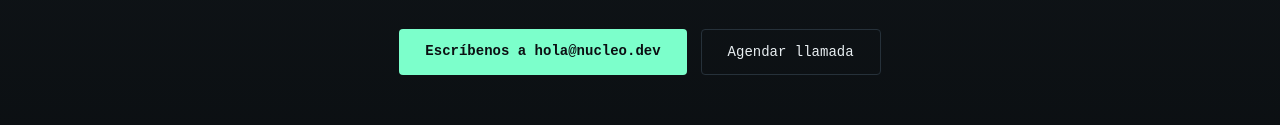
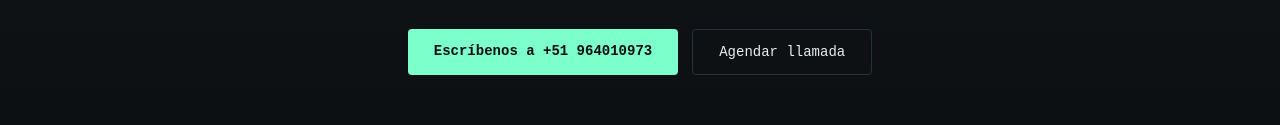
Before and after one commit to FabriAlekz/portafolio, a plain HTML site: page index.html in a window 1280 px wide. Shown: the part 4182-4307 px from the top of the page. Drawn offline with Linux system fonts and the light colour scheme.

Commit message:
Update index.html

```diff
--- a/index.html
+++ b/index.html
@@ -202,7 +202,7 @@
     <h2>¿Listo para llevar tu app a producción?</h2>
     <p>Cuéntanos qué estás construyendo y en qué plataformas. Respondemos en menos de 24 horas con una propuesta inicial.</p>
     <div class="hero-ctas" style="justify-content:center;">
-      <a href="mailto:hola@nucleo.dev" class="btn-primary">Escríbenos a hola@nucleo.dev</a>
+      <a href="mailto:hola@nucleo.dev" class="btn-primary">Escríbenos a +51 964010973</a>
       <a href="#" class="btn-secondary">Agendar llamada</a>
     </div>
   </div>
```
